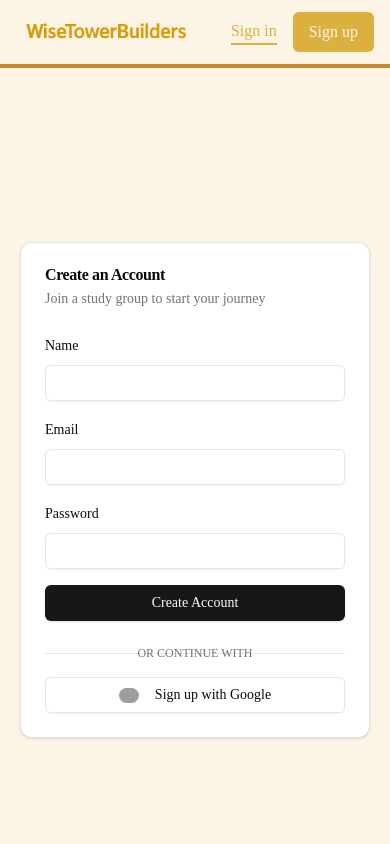
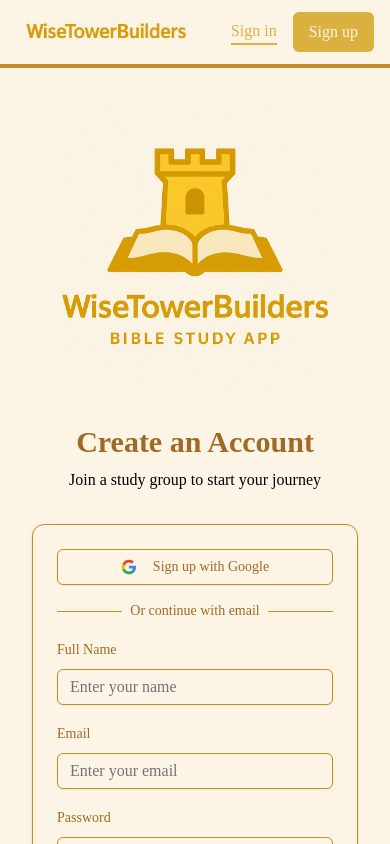
Before and after one commit to ChanceW/WiseTowerBuilders, a Next.js app: page /register in a window 390 px wide. Shown: the top 844 px of the page. Built offline with nearby package versions, Linux system fonts and the light colour scheme; no server answers; grey boxes are pictures that could not be loaded.

Commit message:
Mobile Friendly

```diff
--- a/src/app/login/page.tsx
+++ b/src/app/login/page.tsx
@@ -4,6 +4,11 @@ import { useState, useEffect, Suspense } from 'react';
 import { signIn, useSession } from 'next-auth/react';
 import { useRouter, useSearchParams } from 'next/navigation';
 import Image from "next/image";
+import Link from "next/link";
+import { Card, CardContent } from "@/components/ui/card";
+import { Button } from "@/components/ui/button";
+import { Label } from "@/components/ui/label";
+import { Input } from "@/components/ui/input";
 
 // Create a client component for the login form
 function LoginForm() {
@@ -87,22 +92,28 @@ function LoginForm() {
           <h2 className="mt-6 text-3xl font-bold text-[var(--foreground)]">
             Sign in to your account
           </h2>
+          <p className="mt-2 text-[var(--foreground)]/80">
+            Welcome back! Please enter your details
+          </p>
         </div>
 
-        <form className="mt-8 space-y-6" onSubmit={handleSubmit}>
+        <Card className="w-full bg-[var(--paper)] border-[var(--muted)]">
+          <CardContent className="pt-6">
+            <form onSubmit={handleSubmit} className="space-y-4">
               {error && (
-            <div className="bg-red-100 border border-red-400 text-red-700 px-4 py-3 rounded relative" role="alert">
-              <span className="block sm:inline">{error}</span>
+                <div className="bg-red-100 border border-red-400 text-red-700 px-4 py-3 rounded relative text-sm" role="alert">
+                  {error}
                 </div>
               )}
 
-          <button
+              <Button
                 type="button"
+                variant="outline"
+                className="w-full border-[var(--muted)] text-[var(--foreground)] hover:bg-[var(--background)]"
                 onClick={handleGoogleSignIn}
                 disabled={isLoading}
-            className="w-full flex items-center justify-center gap-3 bg-white text-gray-700 px-6 py-3 rounded-md border border-gray-300 hover:bg-gray-50 transition-colors disabled:opacity-50 disabled:cursor-not-allowed"
               >
-            <svg className="w-5 h-5" viewBox="0 0 24 24">
+                <svg className="w-5 h-5 mr-2" viewBox="0 0 24 24">
                   <path
                     fill="#4285F4"
                     d="M22.56 12.25c0-.78-.07-1.53-.2-2.25H12v4.26h5.92c-.26 1.37-1.04 2.53-2.21 3.31v2.77h3.57c2.08-1.92 3.28-4.74 3.28-8.09z"
@@ -121,57 +132,65 @@ function LoginForm() {
                   />
                 </svg>
                 Sign in with Google
-          </button>
+              </Button>
 
-          <div className="relative">
+              <div className="relative my-6">
                 <div className="absolute inset-0 flex items-center">
                   <div className="w-full border-t border-[var(--muted)]"></div>
                 </div>
                 <div className="relative flex justify-center text-sm">
-              <span className="px-2 bg-[var(--background)] text-[var(--foreground)]">
+                  <span className="px-2 bg-[var(--paper)] text-[var(--foreground)]">
                     Or continue with email
                   </span>
                 </div>
               </div>
 
-          <div>
-            <label htmlFor="email" className="block text-sm font-medium text-[var(--foreground)]">
-              Email address
-            </label>
-            <input
+              <div className="space-y-2">
+                <Label htmlFor="email" className="text-[var(--foreground)]">Email</Label>
+                <Input
                   id="email"
                   name="email"
                   type="email"
                   autoComplete="email"
                   required
-              className="mt-1 block w-full px-3 py-2 bg-[var(--background)] border border-[var(--muted)] rounded-md shadow-sm placeholder-[var(--muted)] focus:outline-none focus:ring-[var(--accent)] focus:border-[var(--accent)]"
+                  className="bg-[var(--background)] border-[var(--muted)] text-[var(--foreground)] focus:ring-[var(--deep-golden)] focus:border-[var(--deep-golden)]"
+                  placeholder="Enter your email"
                 />
               </div>
 
-          <div>
-            <label htmlFor="password" className="block text-sm font-medium text-[var(--foreground)]">
-              Password
-            </label>
-            <input
+              <div className="space-y-2">
+                <Label htmlFor="password" className="text-[var(--foreground)]">Password</Label>
+                <Input
                   id="password"
                   name="password"
                   type="password"
                   autoComplete="current-password"
                   required
-              className="mt-1 block w-full px-3 py-2 bg-[var(--background)] border border-[var(--muted)] rounded-md shadow-sm placeholder-[var(--muted)] focus:outline-none focus:ring-[var(--accent)] focus:border-[var(--accent)]"
+                  className="bg-[var(--background)] border-[var(--muted)] text-[var(--foreground)] focus:ring-[var(--deep-golden)] focus:border-[var(--deep-golden)]"
+                  placeholder="Enter your password"
                 />
               </div>
 
-          <div>
-            <button
+              <Button
                 type="submit"
+                className="w-full bg-[var(--deep-golden)] hover:bg-[var(--deep-golden)]/90 text-white"
                 disabled={isLoading}
-              className="btn-primary w-full flex justify-center text-sm font-medium disabled:opacity-50 disabled:cursor-not-allowed"
               >
                 {isLoading ? "Signing in..." : "Sign in with email"}
-            </button>
+              </Button>
+
+              <div className="mt-6 text-center text-sm text-[var(--foreground)]/80">
+                Don't have an account?{' '}
+                <Link
+                  href="/register"
+                  className="text-[var(--deep-golden)] hover:underline font-medium"
+                >
+                  Sign up
+                </Link>
               </div>
             </form>
+          </CardContent>
+        </Card>
       </div>
     </div>
   );
--- a/src/app/register/page.tsx
+++ b/src/app/register/page.tsx
@@ -81,87 +81,138 @@ function RegisterForm() {
   };
 
   return (
-    <Card className="w-[350px]">
-      <CardHeader>
-        <CardTitle>Create an Account</CardTitle>
-        <CardDescription>Join a study group to start your journey</CardDescription>
-      </CardHeader>
-      <CardContent>
+    <div className="min-h-screen flex flex-col items-center justify-center p-8 bg-[var(--background)]">
+      <div className="w-full max-w-md space-y-8">
+        <div className="text-center">
+          <Image
+            src="/wtb_logo.png"
+            alt="Wise Tower Builders logo"
+            width={300}
+            height={100}
+            priority
+            className="mx-auto object-contain rounded-[25px]"
+          />
+          <h2 className="mt-6 text-3xl font-bold text-[var(--foreground)]">
+            Create an Account
+          </h2>
+          <p className="mt-2 text-[var(--foreground)]/80">
+            Join a study group to start your journey
+          </p>
+        </div>
+
+        <Card className="w-full bg-[var(--paper)] border-[var(--muted)]">
+          <CardContent className="pt-6">
             <form onSubmit={handleSubmit} className="space-y-4">
+              {error && (
+                <div className="bg-red-100 border border-red-400 text-red-700 px-4 py-3 rounded relative text-sm" role="alert">
+                  {error}
+                </div>
+              )}
+
+              <Button
+                type="button"
+                variant="outline"
+                className="w-full border-[var(--muted)] text-[var(--foreground)] hover:bg-[var(--background)]"
+                onClick={handleGoogleSignIn}
+                disabled={isLoading}
+              >
+                <svg className="w-5 h-5 mr-2" viewBox="0 0 24 24">
+                  <path
+                    fill="#4285F4"
+                    d="M22.56 12.25c0-.78-.07-1.53-.2-2.25H12v4.26h5.92c-.26 1.37-1.04 2.53-2.21 3.31v2.77h3.57c2.08-1.92 3.28-4.74 3.28-8.09z"
+                  />
+                  <path
+                    fill="#34A853"
+                    d="M12 23c2.97 0 5.46-.98 7.28-2.66l-3.57-2.77c-.98.66-2.23 1.06-3.71 1.06-2.86 0-5.29-1.93-6.16-4.53H2.18v2.84C3.99 20.53 7.7 23 12 23z"
+                  />
+                  <path
+                    fill="#FBBC05"
+                    d="M5.84 14.09c-.22-.66-.35-1.36-.35-2.09s.13-1.43.35-2.09V7.07H2.18C1.43 8.55 1 10.22 1 12s.43 3.45 1.18 4.93l2.85-2.22.81-.62z"
+                  />
+                  <path
+                    fill="#EA4335"
+                    d="M12 5.38c1.62 0 3.06.56 4.21 1.64l3.15-3.15C17.45 2.09 14.97 1 12 1 7.7 1 3.99 3.47 2.18 7.07l3.66 2.84c.87-2.6 3.3-4.53 6.16-4.53z"
+                  />
+                </svg>
+                Sign up with Google
+              </Button>
+
+              <div className="relative my-6">
+                <div className="absolute inset-0 flex items-center">
+                  <div className="w-full border-t border-[var(--muted)]"></div>
+                </div>
+                <div className="relative flex justify-center text-sm">
+                  <span className="px-2 bg-[var(--paper)] text-[var(--foreground)]">
+                    Or continue with email
+                  </span>
+                </div>
+              </div>
+
               <div className="space-y-2">
-            <Label htmlFor="name">Name</Label>
+                <Label htmlFor="name" className="text-[var(--foreground)]">Full Name</Label>
                 <Input
                   id="name"
                   type="text"
                   value={formData.name}
                   onChange={(e) => setFormData({ ...formData, name: e.target.value })}
+                  className="bg-[var(--background)] border-[var(--muted)] text-[var(--foreground)] focus:ring-[var(--deep-golden)] focus:border-[var(--deep-golden)]"
+                  placeholder="Enter your name"
                   required
                 />
               </div>
               <div className="space-y-2">
-            <Label htmlFor="email">Email</Label>
+                <Label htmlFor="email" className="text-[var(--foreground)]">Email</Label>
                 <Input
                   id="email"
                   type="email"
                   value={formData.email}
                   onChange={(e) => setFormData({ ...formData, email: e.target.value })}
+                  className="bg-[var(--background)] border-[var(--muted)] text-[var(--foreground)] focus:ring-[var(--deep-golden)] focus:border-[var(--deep-golden)]"
+                  placeholder="Enter your email"
                   required
                 />
               </div>
               <div className="space-y-2">
-            <Label htmlFor="password">Password</Label>
+                <Label htmlFor="password" className="text-[var(--foreground)]">Password</Label>
                 <Input
                   id="password"
                   type="password"
                   value={formData.password}
                   onChange={(e) => setFormData({ ...formData, password: e.target.value })}
+                  className="bg-[var(--background)] border-[var(--muted)] text-[var(--foreground)] focus:ring-[var(--deep-golden)] focus:border-[var(--deep-golden)]"
+                  placeholder="Create a password"
                   required
                 />
               </div>
-          {error && (
-            <div className="text-red-500 text-sm">{error}</div>
-          )}
-          <Button type="submit" className="w-full" disabled={isLoading}>
+              <Button
+                type="submit"
+                className="w-full bg-[var(--deep-golden)] hover:bg-[var(--deep-golden)]/90 text-white"
+                disabled={isLoading}
+              >
                 {isLoading ? 'Creating Account...' : 'Create Account'}
               </Button>
             </form>
+
+            <div className="mt-6 text-center text-sm text-[var(--foreground)]/80">
+              Already have an account?{' '}
+              <Link
+                href="/login"
+                className="text-[var(--deep-golden)] hover:underline font-medium"
+              >
+                Sign in
+              </Link>
+            </div>
           </CardContent>
-      <CardFooter className="flex flex-col space-y-4">
-        <div className="relative w-full">
-          <div className="absolute inset-0 flex items-center">
-            <span className="w-full border-t" />
-          </div>
-          <div className="relative flex justify-center text-xs uppercase">
-            <span className="bg-background px-2 text-muted-foreground">
-              Or continue with
-            </span>
+        </Card>
       </div>
     </div>
-        <Button
-          type="button"
-          variant="outline"
-          className="w-full"
-          onClick={handleGoogleSignIn}
-          disabled={isLoading}
-        >
-          <UserAvatar
-            user={{ id: 'google@example.com', name: 'Google', email: 'google@example.com', image: '/google.svg' }}
-            size={20}
-            className="mr-2"
-          />
-          Sign up with Google
-        </Button>
-      </CardFooter>
-    </Card>
   );
 }
 
 export default function RegisterPage() {
   return (
-    <div className="min-h-screen flex items-center justify-center">
     <Suspense fallback={<div>Loading...</div>}>
       <RegisterForm />
     </Suspense>
-    </div>
   );
 }
```
Also changed, not shown: src/app/dashboard/study/[groupId]/page.tsx (+68 -28 lines). Lines whose indentation alone changed are shown as unchanged.
